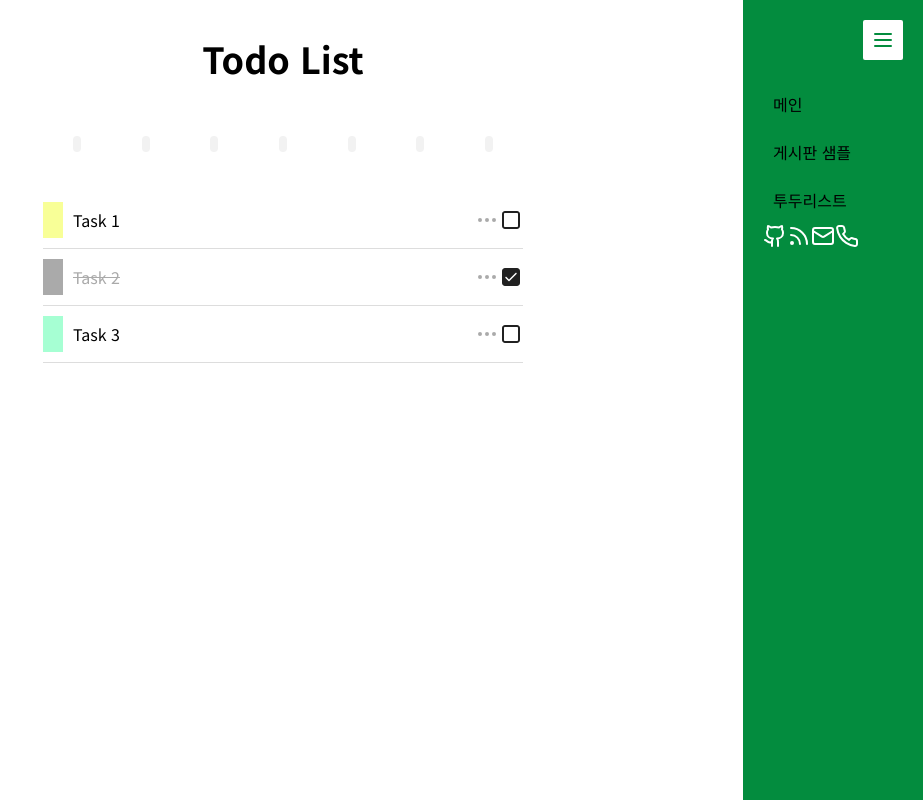
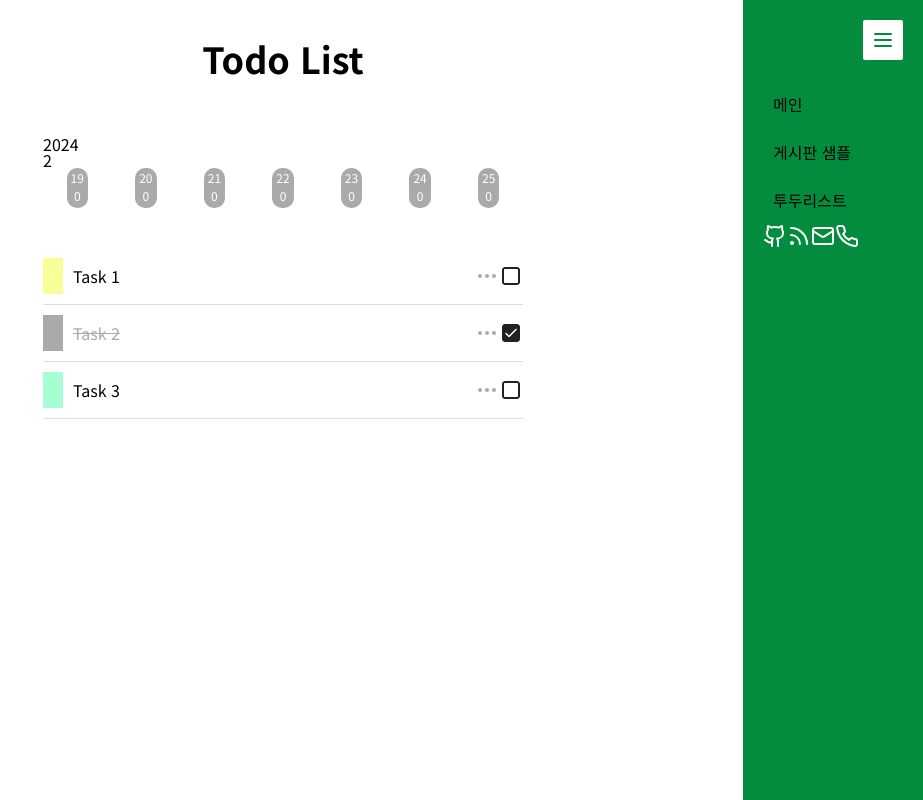
Before and after one commit to 33park/next-sample, a Next.js app in the folder next-basic/: page /todo in a window 1280 px wide. Shown: the whole page, without its empty margins (357-1280 px from the left). Built offline with nearby package versions, Linux system fonts and the light colour scheme.

Commit message:
컴포넌트 구조 상-하 분기 저장

```diff
--- a/next-basic/src/app/component/todo/TodoCalendar.tsx
+++ b/next-basic/src/app/component/todo/TodoCalendar.tsx
@@ -1,42 +1,90 @@
-"use client"
-
-import React from 'react'
+import React, { useState, useEffect } from 'react';
 import styled from 'styled-components';
 import { flexBox } from '@/style/styles/common';
-import { theme } from '@/style/styles/theme'
+import { theme } from '@/style/styles/theme';
+
 
 interface TodoProps {
-    calendarList: { date: number; count: number }[];
+    count: number
 }
 
+export default function TodoCalendar({ count }: TodoProps) {
+    // 현재 날짜 상태 추가
+    const [currentDate, setCurrentDate] = useState(new Date());
 
-export default function TodoCalendar({ calendarList }: TodoProps) {
+    useEffect(() => {
+        const intervalId = setInterval(() => {
+            // 현재 날짜를 갱신하여 상태 업데이트
+            const newDate = new Date();
+            setCurrentDate(newDate);
+        }, 60000); // 1분마다 실행
+
+        // 컴포넌트가 언마운트될 때 interval 정리
+        return () => clearInterval(intervalId);
+    }, []); // 최초 렌더링 시에만 실행
+
+    // 최근 7일의 날짜를 생성하고 포맷팅하는 함수
+    const generateRecentWeekDates = (currentDate: Date) => {
+        const recentWeekDates = [];
+        for (let i = 3; i >= -3; i--) {
+            const date = new Date(currentDate);
+            date.setDate(currentDate.getDate() - i);
+            recentWeekDates.push(date);
+        }
+
+        return recentWeekDates.map(date => {
+            const year = date.getFullYear();
+            const month = String(date.getMonth() + 1).padStart(2, '');
+            const day = String(date.getDate()).padStart(2, '');
+            const isToday = date.toDateString() === currentDate.toDateString();
+
+            console.log(`isToday: ${isToday}` );
+
+
+            return { thisYear: year, thisMonth: month, date: day, count: 0, isToday };
+        });
+    };
+
+    // 최근 7일의 날짜 데이터 생성
+    const formattedRecentWeekDates = generateRecentWeekDates(currentDate);
+
     return (
         <>
             {/* 주말 캘린더 */}
+            <CalendarContainer>
+                <div>
+                    <h2>{currentDate.getFullYear()}</h2>
+                    <h3>{currentDate.getMonth() + 1}</h3>
+                </div>
                 <WeekendList>
-            {calendarList.map(({ date, count },index) => (
-                <li key={index}>
-                    <strong>{date}</strong>
+                    {formattedRecentWeekDates.map(({ date, count, isToday },index) => (
+                        <li key={index} currentdatebold={isToday.toString()}>
+                            <strong >{date}</strong>
                             <span>{count}</span>
                         </li>
                     ))}
                 </WeekendList>
+            </CalendarContainer>
         </>
-  )
+    );
 }
 
-const WeekendList = styled.ul`
+const CalendarContainer = styled.div`
+    display: block;
+    width: 100%;
+`;
+
+const WeekendList = styled.ul<{currentdatebold: Boolean}>`
     ${flexBox({justify:'space-around'})}
     width: 100%;
     li{
         ${flexBox()}
         flex-direction: column;
         line-height: 1;
-        background-color: ${theme.colors.light};
+        background-color: ${({ currentdatebold }) => currentdatebold === true ? theme.colors.primary : theme.colors.gray};
         padding: 0.4rem 0.4rem 0.6rem;
         border-radius: 1rem;
-        color: ${theme.colors.gray};
+        color: ${theme.colors.white};
         font-size: 1.2rem;
 
         strong{
--- a/next-basic/src/app/todo/page.tsx
+++ b/next-basic/src/app/todo/page.tsx
@@ -1,33 +1,13 @@
 "use client"
 
-import React,{useState} from 'react'
+import React from 'react';
 import styled from 'styled-components';
 import { flexBox } from '@/style/styles/common';
-import TodoList from '../component/todo/TodoList'
-import TodoCalendar from '../component/todo/TodoCalendar'
+import TodoList from '../component/todo/TodoList';
+import TodoCalendar from '../component/todo/TodoCalendar';
 
 export default function TodoApp() {
 
-        const currentDate = new Date();
-
-        const recentWeekDates = [];
-        for (let i = 0; i < 7; i++) {
-            const date = new Date(currentDate);
-            date.setDate(currentDate.getDate() - i);
-            recentWeekDates.push(date);
-        }
-
-        const formattedRecentWeekDates = recentWeekDates.map(date => {
-            // const year = date.getFullYear();
-            // const month = String(date.getMonth() + 1).padStart(2, '0');
-            const day = String(date.getDate()).padStart(2, '');
-
-            console.log(day);
-
-            return `${day}`;
-        });
-
-        const [calendarList , setCalendar] = useState(formattedRecentWeekDates);
 
     // Sample data
     const registeredList = [
@@ -36,18 +16,16 @@ export default function TodoApp() {
         { order: 3, content: 'Task 3', status: false },
     ];
 
-
     return (
         <div>
             <TodoContainer>
                 <h1>Todo List</h1>
-            <TodoCalendar calendarList={formattedRecentWeekDates}/>
+                <TodoCalendar calendarList={[]}/>
                 <TodoList registeredList={registeredList} />
             </TodoContainer>
         </div>
-  )
+    );
 }
-
 
 const TodoContainer = styled.div`
     ${flexBox()}
```
Lines whose indentation alone changed are shown as unchanged.
